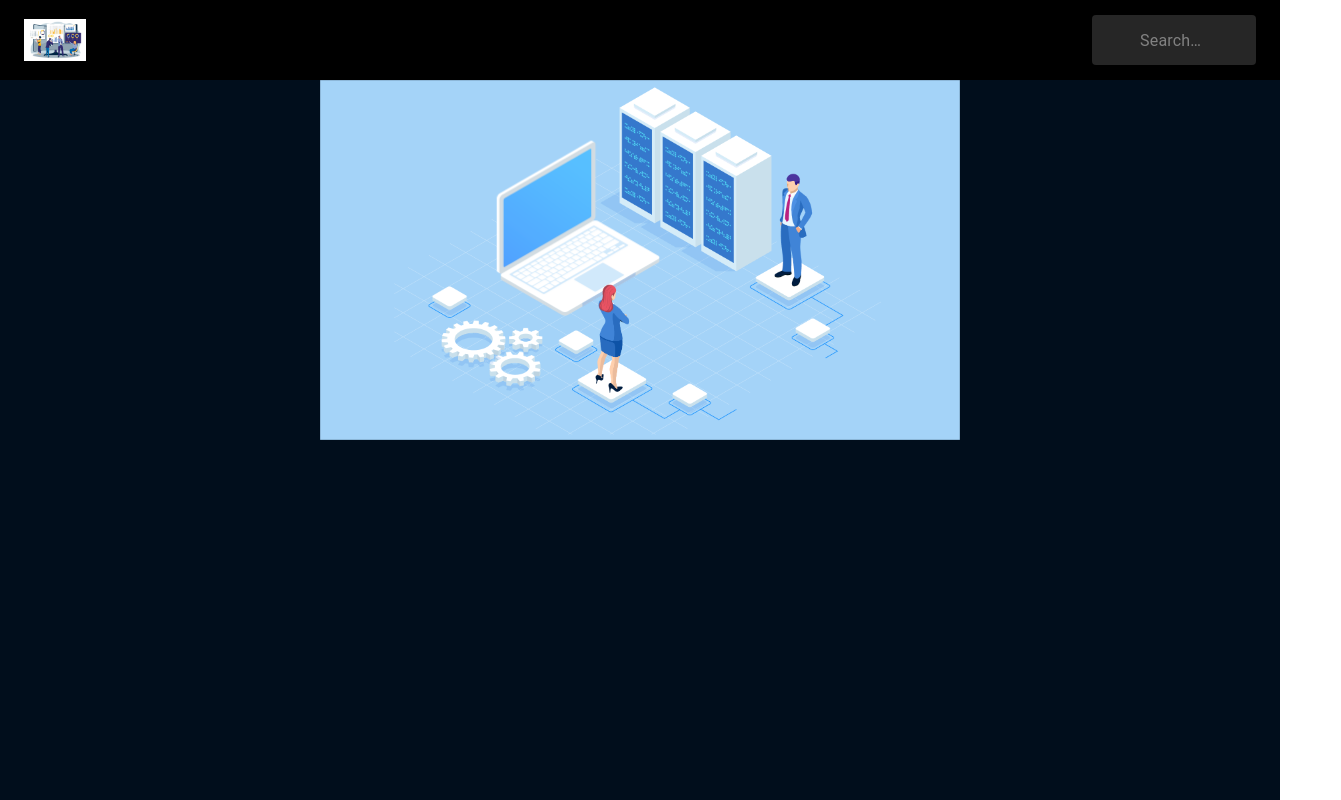
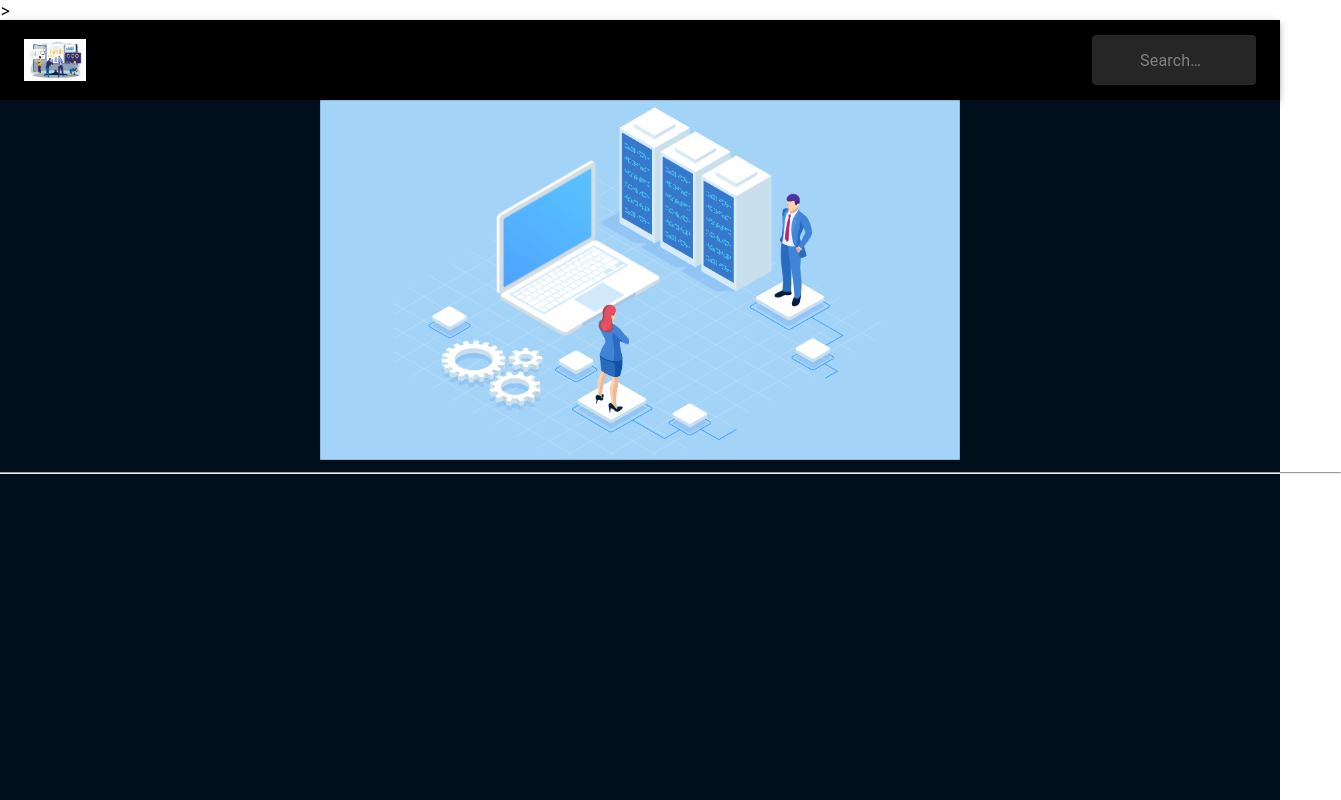
Before and after one commit to ameybagwe12/Crescendo24-Hack14, a React (Create React App) app: page / in a window 1280 px wide. Shown: the top 800 px of the page, 1341 px wide, since content can reach past the window. Built offline with nearby package versions, Linux system fonts and the light colour scheme; a web font is replaced by a local one.

Commit message:
React Front page done

```diff
--- a/public/index.html
+++ b/public/index.html
@@ -9,11 +9,12 @@
       name="description"
       content="Web site created using create-react-app"
     />
+
     <link rel="apple-touch-icon" href="%PUBLIC_URL%/logo192.png" />
+    <link rel="preconnect" href="https://fonts.gstatic.com" crossorigin />
     <link rel="preconnect" href="https://fonts.googleapis.com" />
-    <link rel="preconnect" href="https://fonts.gstatic.com" crossorigin />
-    <link <link rel="preconnect" href="https://fonts.googleapis.com" />
-    <link rel="preconnect" href="https://fonts.gstatic.com" crossorigin />
+    >
+
     <link
       href="https://fonts.googleapis.com/css2?family=Lobster&family=Signika+Negative:wght@300..700&display=swap"
       rel="stylesheet"
--- a/src/components/analysis.jsx
+++ b/src/components/analysis.jsx
@@ -4,6 +4,7 @@ import { Player } from "@lottiefiles/react-lottie-player";
 
 export default function Analysis() {
   return (
+    <>
       <div className="mainPic">
         <Player
           autoplay
@@ -12,5 +13,15 @@ export default function Analysis() {
           style={{ height: "30%", width: "50%" }}
         ></Player>
       </div>
+      <div
+        style={{
+          display: "flex",
+          justifyContent: "center",
+          alignItems: "center",
+        }}
+      >
+        <hr style={{ color: "white", paddingRight: 700, paddingLeft: 700 }} />
+      </div>
+    </>
   );
 }
```
Lines whose indentation alone changed are shown as unchanged.
